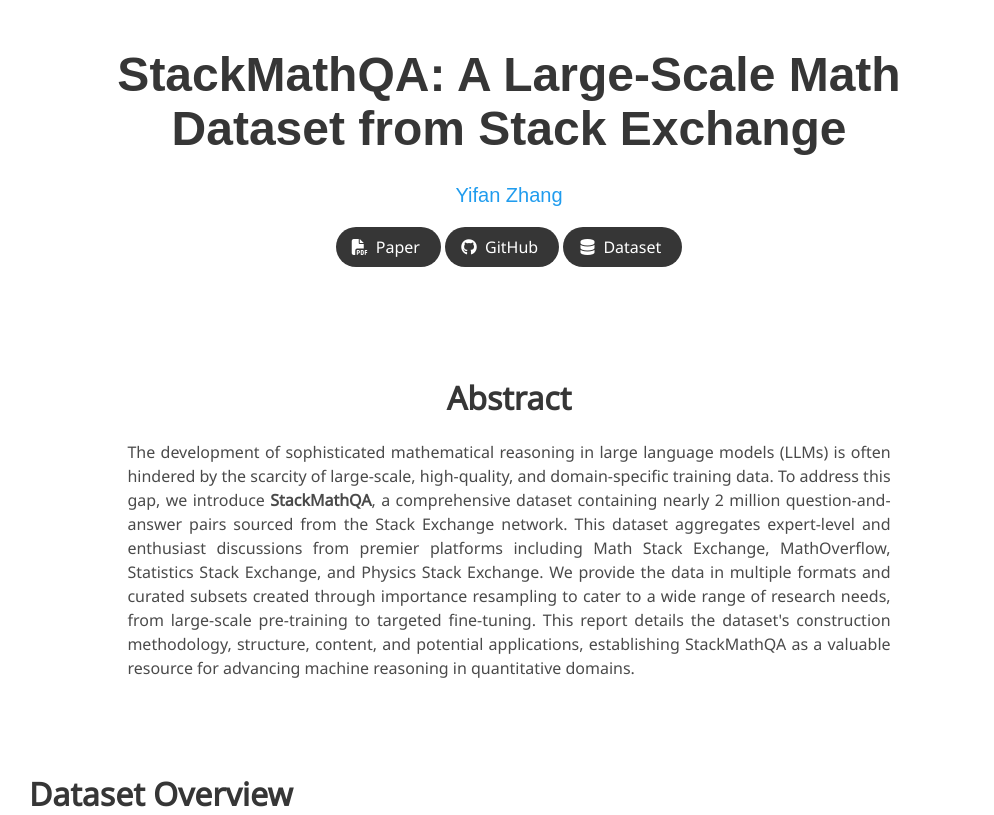
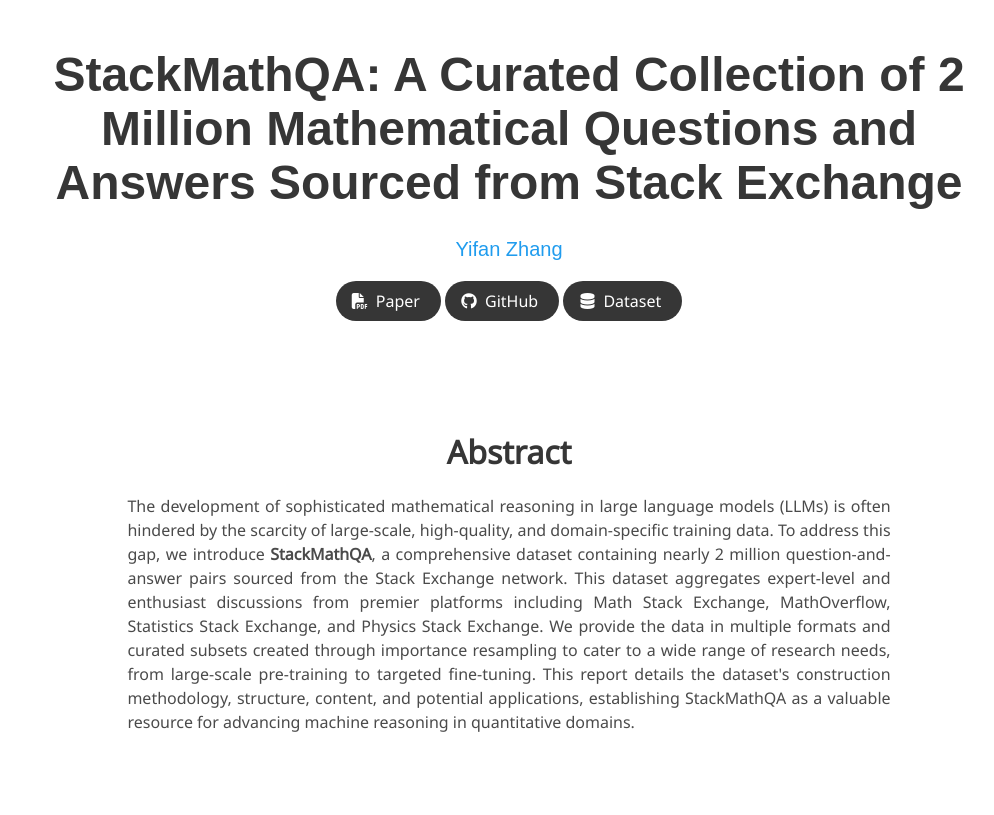
Before and after one commit to stackmathqa/stackmathqa.github.io, a plain HTML site: page index.html in a window 1280 px wide. Shown: the top 815 px of the page, without its empty margins (131-1125 px from the left). Drawn offline with nearby package versions, Linux system fonts and the light colour scheme; some icons are missing; a web font is replaced by a local one.

Commit message:
Update index.html

```diff
--- a/index.html
+++ b/index.html
@@ -51,7 +51,7 @@
       <div class="container is-max-desktop">
         <div class="columns is-centered">
           <div class="column has-text-centered">
-            <h1 class="title is-1 publication-title">StackMathQA: A Large-Scale Math Dataset from Stack Exchange</h1>
+            <h1 class="title is-1 publication-title">StackMathQA: A Curated Collection of 2 Million Mathematical Questions and Answers Sourced from Stack Exchange</h1>
             <div class="is-size-5 publication-authors">
               <!-- Paper authors -->
               <span class="author-block">
```
